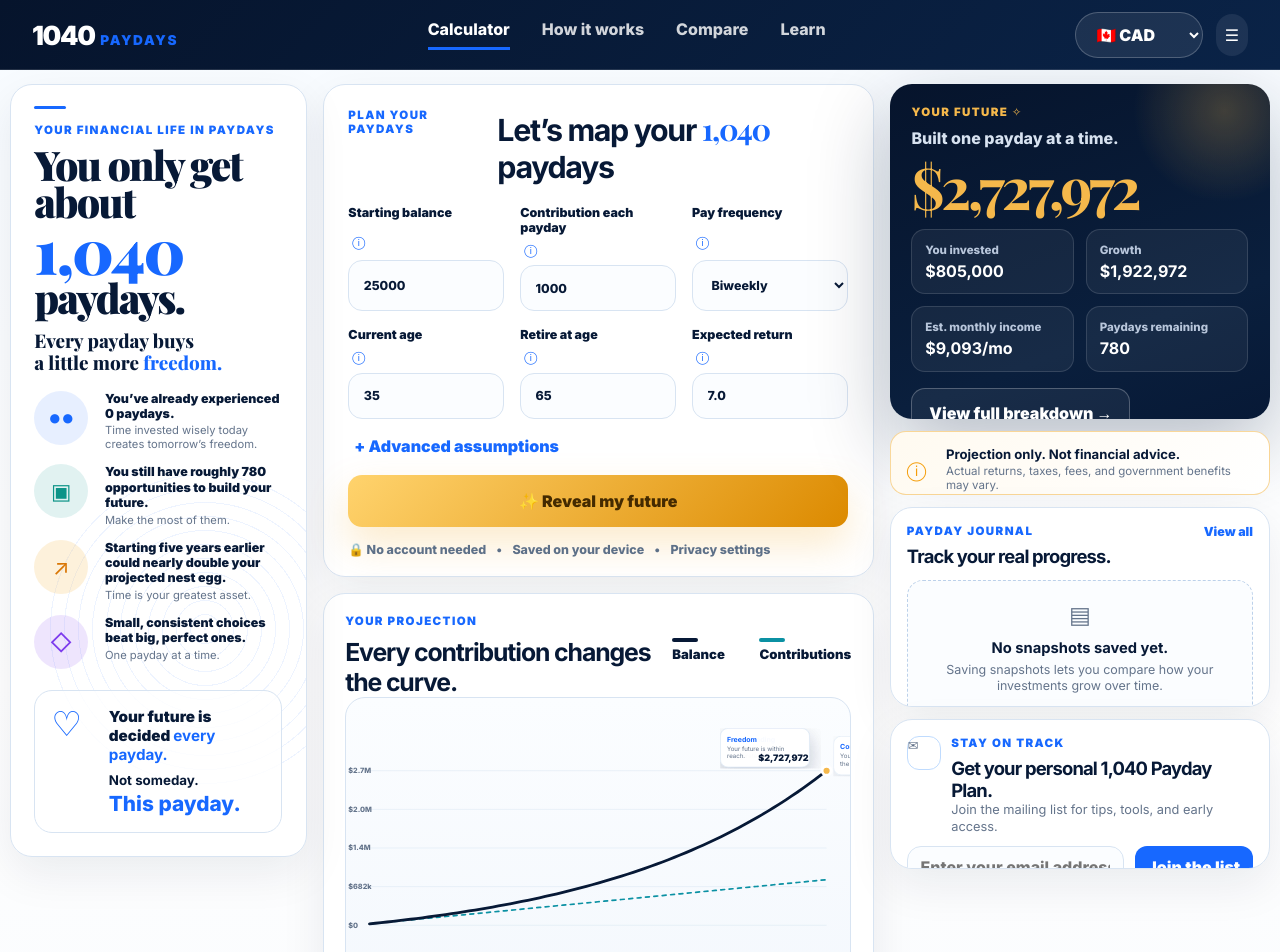
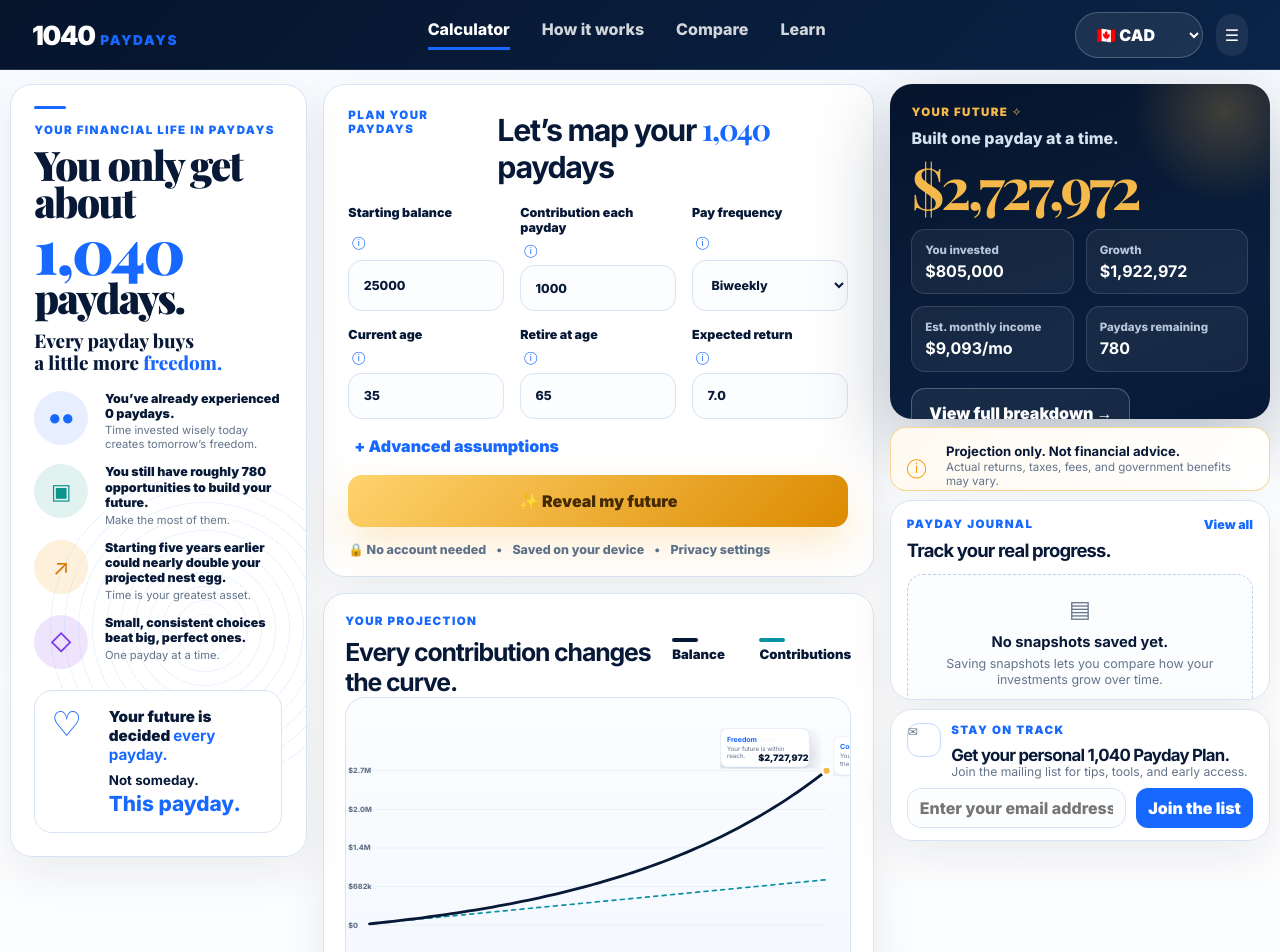
Before and after one commit to calgal7-del/1040-paydays, a React (Vite) app: page / in a window 1280 px wide. Shown: the top 952 px of the page. Built offline with nearby package versions, Linux system fonts and the light colour scheme.

Commit message:
Update App.css

```diff
--- a/src/App.css
+++ b/src/App.css
@@ -373,3 +373,48 @@ input:focus, select:focus { border-color: var(--blue); box-shadow:0 0 0 4px rgba
     overflow: hidden !important;
   }
 }
+@media (min-width: 1151px) {
+  .rightRail {
+    gap: 0.55rem !important;
+  }
+
+  .newsletterCard {
+    max-height: 132px !important;
+    padding: 0.8rem 1rem !important;
+    overflow: hidden !important;
+  }
+
+  .newsletterHeader {
+    grid-template-columns: 34px 1fr !important;
+    gap: 0.65rem !important;
+  }
+
+  .newsletterIcon {
+    width: 34px !important;
+    height: 34px !important;
+  }
+
+  .newsletterCard h2 {
+    font-size: 1.05rem !important;
+    line-height: 1.1 !important;
+  }
+
+  .newsletterCard span {
+    font-size: 0.76rem !important;
+    line-height: 1.25 !important;
+  }
+
+  .newsletterForm {
+    margin-top: 0.55rem !important;
+  }
+
+  .newsletterForm input,
+  .newsletterForm button {
+    min-height: 36px !important;
+    padding: 0.55rem 0.75rem !important;
+  }
+
+  .newsletterCard small {
+    display: none !important;
+  }
+}
```
